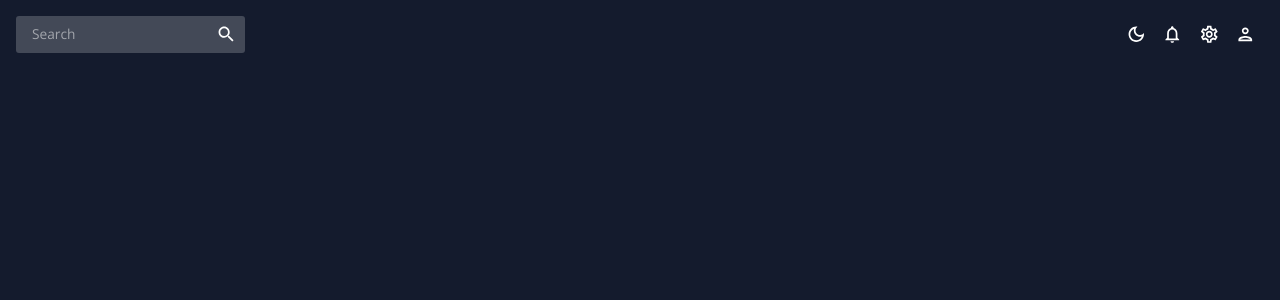
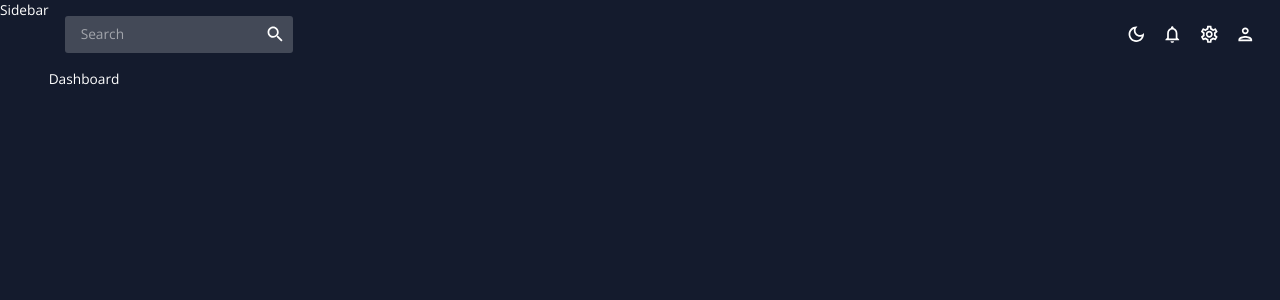
Before and after one commit to yivvm/Project-Dashboard, a React (Create React App) app: page / in a window 1280 px wide. Shown: the top 300 px of the page. Built offline with nearby package versions, Linux system fonts and the light colour scheme.

Commit message:
create routes

```diff
--- a/src/App.js
+++ b/src/App.js
@@ -1,6 +1,19 @@
 import { ColorModeContext, useMode } from "./theme";
 import { CssBaseline, ThemeProvider } from "@mui/material";
+import { Routes, Route } from "react-router-dom";
 import Topbar from "./scenes/global/Topbar";
+import Sidebar from "./scenes/global/Sidebar";
+import Dashboard from "./scenes/dashboard";
+// import Team from "./scenes/team";
+// import Invoices from "./scenes/invoices";
+// import Contacts from "./scenes/contacts";
+// import Bar from "./scenes/bar";
+// import Form from "./scenes/form";
+// import Line from "./scenes/line";
+// import Pie from "./scenes/pie";
+// import FAQ from "./scenes/faq";
+// import Geography from "./scenes/geography";
+// import Calendar from "./scenes/calendar";
 
 function App() {
   const [theme, colorMode] = useMode();
@@ -10,8 +23,22 @@
       <ThemeProvider theme={theme}>
         <CssBaseline />
         <div className="app">
+          <Sidebar />
           <main className="content">
             <Topbar />
+            <Routes>
+              <Route path="/" element={<Dashboard />} />
+              {/* <Route path="/team" element={<Team />} /> */}
+              {/* <Route path="/invoices" element={<Invoices />} /> */}
+              {/* <Route path="/contacts" element={<Contacts />} /> */}
+              {/* <Route path="/bar" element={<Bar />} /> */}
+              {/* <Route path="/form" element={<Form />} /> */}
+              {/* <Route path="/line" element={<Line />} /> */}
+              {/* <Route path="/pie" element={<Pie />} /> */}
+              {/* <Route path="/faq" element={<FAQ />} /> */}
+              {/* <Route path="/geography" element={<Geography />} /> */}
+              {/* <Route path="/calendar" element={<Calendar />} /> */}
+            </Routes>
           </main>
         </div>
       </ThemeProvider>
```
